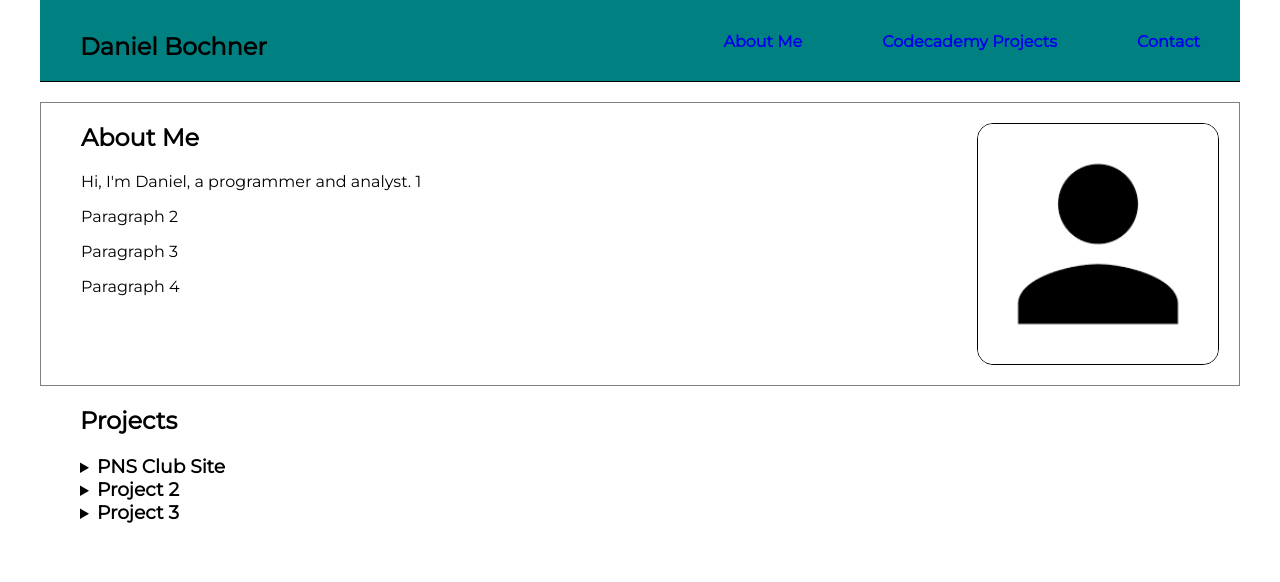
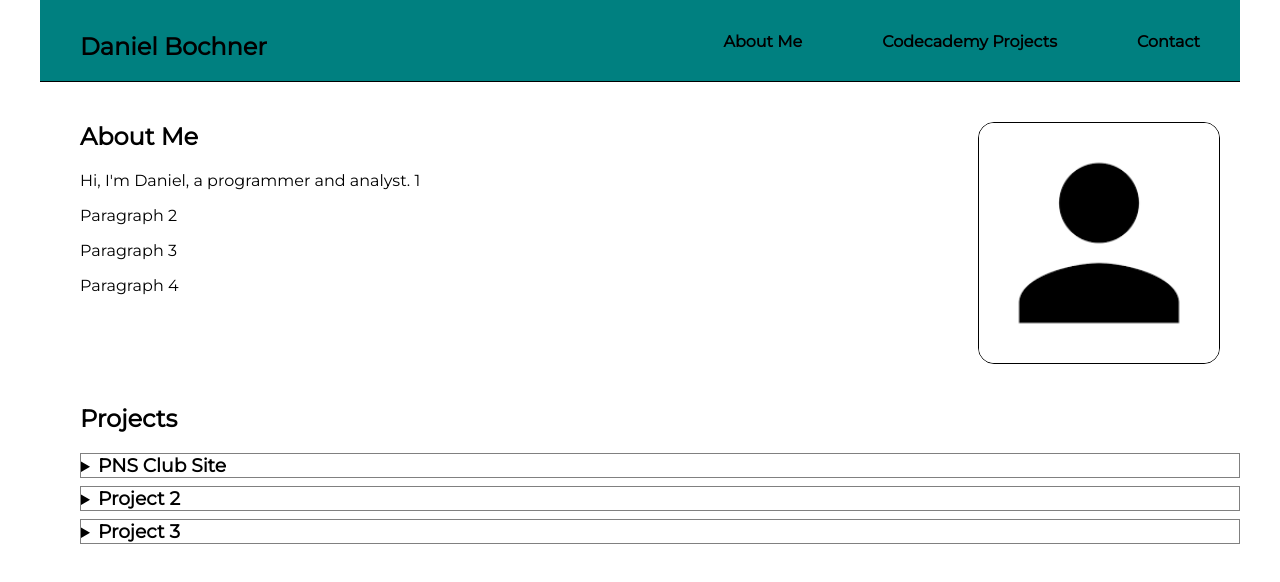
Before and after one commit to dbochner12/personal_Portfolio, a plain HTML site: page index.html in a window 1280 px wide. Drawn offline with Linux system fonts and the light colour scheme.

Commit message:
Formatting for Project Section

```diff
--- a/styles.css
+++ b/styles.css
@@ -28,6 +28,11 @@ main {
 
 section {
     margin-top: var(--margin-size-1);
+}
+
+details {
+    margin-top: .5rem;
+    border: 1px solid grey;
 }
 
 .center {
@@ -66,7 +71,8 @@ header li {
 
 header a {
     text-decoration: none;
-    color: #00e;
+    color: black;
+    /*color: #00e;*/
     transition: color 0.8s ease-out;
 }
 
@@ -74,16 +80,17 @@ header a:hover {
     color: #551a8b;
 }
 
+/*
 header a:visited {
     color: #551a8b;
-}
+}*/
 
 /* About Me Section */
 
 .About-Me-content {
     display: flex;
     justify-content: space-between;
-    border: 1px solid grey;
+    /*border: 1px solid grey;*/
 }
 
 .About-Me-text {
@@ -111,7 +118,7 @@ header a:visited {
 .project-image {
     margin: 1rem;
     max-width: 75%;
-    margin-bottom: .25rem;
+    margin-bottom: 0;
 }
 
 .project-description {
```
